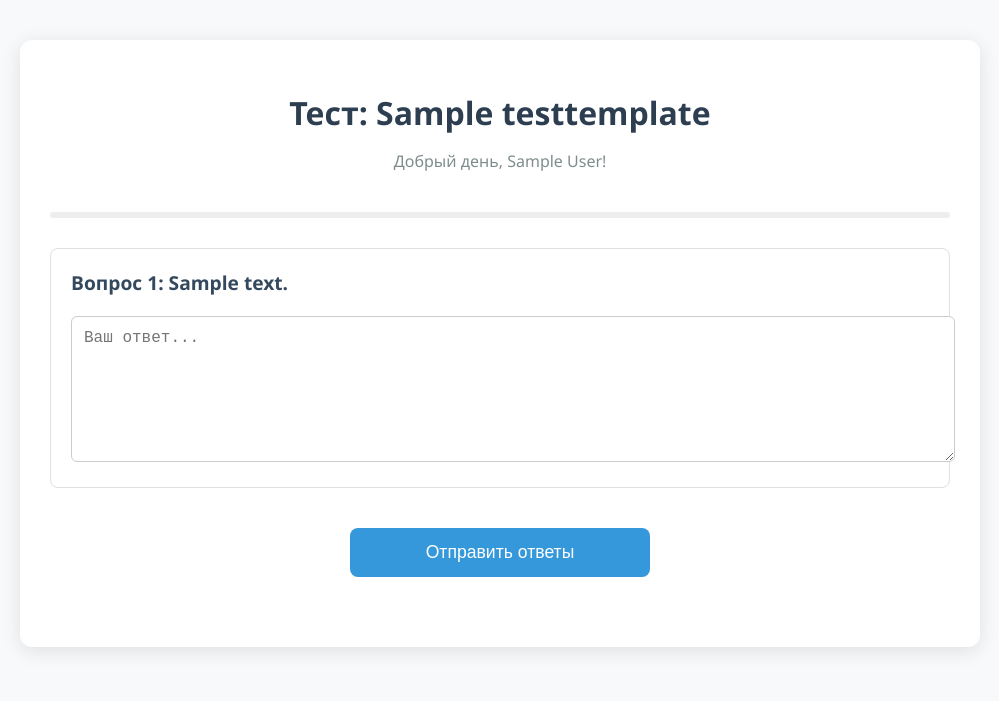
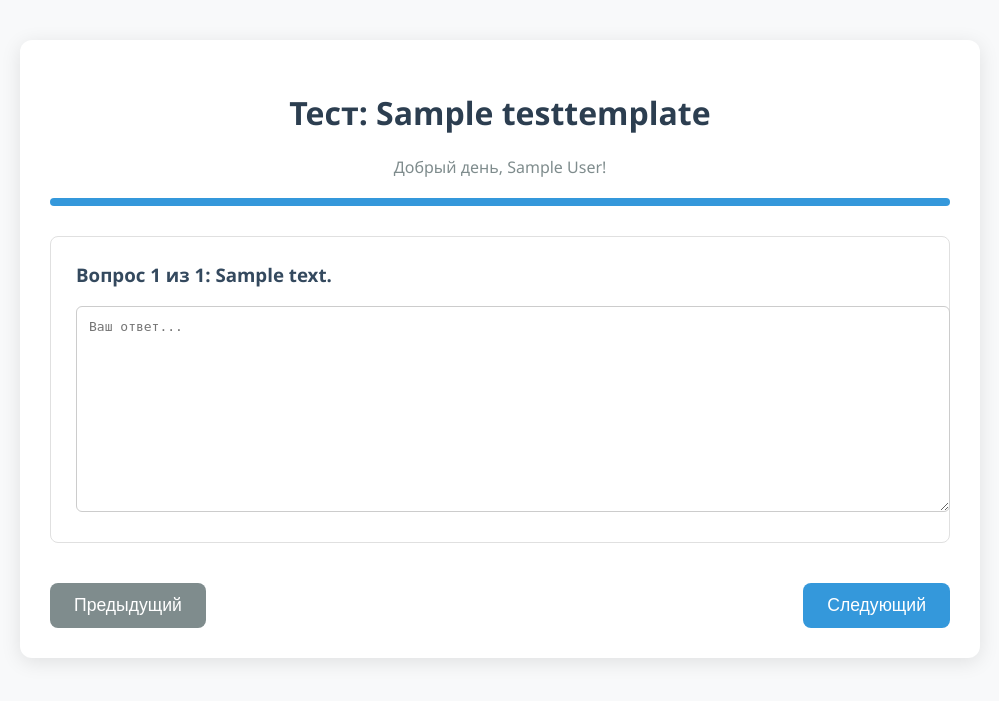
Before and after one commit to egor-morozik/InterviewTestsSystem, a Django app: template backend/templates/candidate_interface/test_page.html in a window 1280 px wide. Shown: the top 701 px of the page, without its empty margins (140-1139 px from the left). Run offline with Django 5.2, Linux system fonts and the light colour scheme; tables that the repository leaves empty hold one stand-in row (values such as "Sample post"); the template is opened without the code that fills it: values that come from a table or form of the project are taken from there, most other values are stand-ins (such as "Sample title", 1, 10 or a date in 2020).

Commit message:
Add questions order logic in questions template throw many to many with questions with new model

```diff
--- a/backend/candidate_interface/models.py
+++ b/backend/candidate_interface/models.py
@@ -45,6 +45,9 @@ class Invitation(models.Model):
         default=False,
         verbose_name="Пройден",
         )
+
+    def __str__(self):
+        return f"Приглашение для {self.candidate.email}-{self.test_template.name}"
 
 class Answer(models.Model):
     invitation = models.ForeignKey(
--- a/backend/candidate_interface/urls.py
+++ b/backend/candidate_interface/urls.py
@@ -5,4 +5,6 @@ app_name = 'candidate_interface'
 
 urlpatterns = [
     path('test/<uuid:unique_link>/', views.take_test, name='take_test'),
+    path('test/<uuid:unique_link>/<int:question_id>/', views.take_test, name='take_test'),
+    path('test/<uuid:unique_link>/finish/', views.finish_test, name='finish_test'),
 ]
--- a/backend/interviewer_interface/models.py
+++ b/backend/interviewer_interface/models.py
@@ -12,8 +12,32 @@ class TestTemplate(models.Model):
     description = models.TextField(
         verbose_name="Описание",
         )
+    questions = models.ManyToManyField(
+        'Question',
+        through='TestTemplateQuestion',
+        related_name='templates',
+        verbose_name="Вопросы"
+    )
     def __str__(self):
         return f"{self.name}"
+
+class TestTemplateQuestion(models.Model):
+    template = models.ForeignKey(TestTemplate, on_delete=models.CASCADE)
+    question = models.ForeignKey('Question', on_delete=models.CASCADE)
+    order = models.PositiveIntegerField(
+        default=0,
+        verbose_name="Порядок в тесте",
+        help_text="Чем меньше — тем раньше вопрос"
+    )
+
+    class Meta:
+        ordering = ['order']
+        unique_together = ('template', 'question')
+        verbose_name = "Вопрос в шаблоне"
+        verbose_name_plural = "Вопросы в шаблоне"
+
+    def __str__(self):
+        return f"{self.template} — {self.question} (порядок {self.order})"
 
 class Tag(models.Model):
     name = models.CharField(
@@ -41,12 +65,6 @@ class Question(models.Model):
         default='medium',
         verbose_name="Сложность вопроса",
     )
-    template = models.ForeignKey(
-        'TestTemplate',
-        on_delete=models.CASCADE,
-        related_name='questions',
-        verbose_name="Шаблон теста",
-        )
     text = models.TextField(verbose_name="Текст вопроса")
     question_type = models.CharField(
         max_length=20,
@@ -67,6 +85,9 @@ class Question(models.Model):
         related_name='questions',
         verbose_name="Теги"
     )
+    def __str__(self):
+        return f"{self.text[:50]}{'...' if len(self.text) > 50 else ''}"
+
 
 class Choice(models.Model):
     question = models.ForeignKey(
--- a/backend/templates/candidate_interface/test_page.html
+++ b/backend/templates/candidate_interface/test_page.html
@@ -3,156 +3,77 @@
 <head>
     <meta charset="UTF-8">
     <meta name="viewport" content="width=device-width, initial-scale=1.0">
-    <title>Тест: {{ invitation.test_template.name }}</title>
+    <title>Тест: {{ invitation.test_template.name }} — Вопрос {{ current_index }} из {{ total_questions }}</title>
     <style>
-        body {
-            font-family: 'Segoe UI', Tahoma, Geneva, Verdana, sans-serif;
-            background-color: #f8f9fa;
-            color: #333;
-            margin: 0;
-            padding: 0;
-        }
-        .container {
-            max-width: 900px;
-            margin: 40px auto;
-            padding: 30px;
-            background: white;
-            border-radius: 12px;
-            box-shadow: 0 4px 20px rgba(0,0,0,0.1);
-        }
-        h1 {
-            text-align: center;
-            color: #2c3e50;
-            margin-bottom: 10px;
-        }
-        .subtitle {
-            text-align: center;
-            color: #7f8c8d;
-            margin-bottom: 40px;
-        }
-        .question {
-            margin-bottom: 35px;
-            padding: 20px;
-            background: #fff;
-            border: 1px solid #e0e0e0;
-            border-radius: 8px;
-            transition: all 0.2s;
-        }
-        .question:hover {
-            box-shadow: 0 2px 10px rgba(0,0,0,0.08);
-        }
-        .question h3 {
-            margin-top: 0;
-            color: #34495e;
-            font-size: 1.2em;
-        }
-        label {
-            display: block;
-            margin: 12px 0;
-            font-size: 1.05em;
-            cursor: pointer;
-        }
-        input[type="radio"], input[type="checkbox"] {
-            margin-right: 12px;
-            transform: scale(1.2);
-        }
-        textarea {
-            width: 100%;
-            min-height: 120px;
-            padding: 12px;
-            border: 1px solid #ccc;
-            border-radius: 6px;
-            font-family: 'Courier New', monospace;
-            font-size: 1em;
-            resize: vertical;
-        }
-        .submit-btn {
-            display: block;
-            width: 100%;
-            max-width: 300px;
-            margin: 40px auto;
-            padding: 14px;
-            background: #3498db;
-            color: white;
-            border: none;
-            border-radius: 8px;
-            font-size: 1.1em;
-            cursor: pointer;
-            transition: 0.3s;
-        }
-        .submit-btn:hover {
-            background: #2980b9;
-        }
-        .progress {
-            height: 6px;
-            background: #eee;
-            margin-bottom: 30px;
-            border-radius: 3px;
-            overflow: hidden;
-        }
-        .progress-bar {
-            height: 100%;
-            width: 0%;
-            background: #3498db;
-            transition: width 0.4s;
-        }
-        @media (max-width: 768px) {
-            .container { padding: 20px; margin: 20px; }
-        }
+        body { font-family: 'Segoe UI', sans-serif; background: #f8f9fa; margin: 0; padding: 0; }
+        .container { max-width: 900px; margin: 40px auto; padding: 30px; background: white; border-radius: 12px; box-shadow: 0 4px 20px rgba(0,0,0,0.1); }
+        h1 { text-align: center; color: #2c3e50; }
+        .progress { height: 8px; background: #eee; border-radius: 4px; margin: 20px 0; overflow: hidden; }
+        .progress-bar { height: 100%; width: {{ current_index|floatformat:0 }}/ {{ total_questions }}%; background: #3498db; transition: width 0.4s; }
+        .question { margin: 30px 0; padding: 25px; background: #fff; border: 1px solid #e0e0e0; border-radius: 8px; }
+        .question h3 { margin-top: 0; color: #34495e; }
+        label { display: block; margin: 15px 0; font-size: 1.05em; cursor: pointer; }
+        input[type="radio"], input[type="checkbox"] { margin-right: 12px; transform: scale(1.2); }
+        textarea { width: 100%; min-height: 180px; padding: 12px; border: 1px solid #ccc; border-radius: 6px; font-family: monospace; font-size: 1em; }
+        .navigation { display: flex; justify-content: space-between; margin-top: 40px; }
+        .btn { padding: 12px 24px; border: none; border-radius: 8px; cursor: pointer; font-size: 1.1em; transition: 0.2s; }
+        .btn-prev { background: #7f8c8d; color: white; }
+        .btn-next { background: #3498db; color: white; }
+        .btn-finish { background: #27ae60; color: white; }
+        .btn:disabled { background: #ccc; cursor: not-allowed; }
     </style>
 </head>
 <body>
     <div class="container">
         <h1>Тест: {{ invitation.test_template.name }}</h1>
-        <p class="subtitle">Добрый день, {{ invitation.candidate.full_name }}!</p>
+        <p style="text-align:center; color:#7f8c8d;">Добрый день, {{ invitation.candidate.full_name }}!</p>
 
         <div class="progress">
-            <div class="progress-bar" id="progressBar"></div>
+            <div class="progress-bar"></div>
         </div>
 
-        <form method="post" id="testForm">
-            {% csrf_token %}
+        <div class="question">
+            <h3>Вопрос {{ current_index }} из {{ total_questions }}: {{ current_question.text }}</h3>
 
-            {% for question in questions %}
-            <div class="question">
-                <h3>Вопрос {{ forloop.counter }}: {{ question.text }}</h3>
+            {% if current_question.question_type == 'text' %}
+                <textarea name="question_{{ current_question.id }}" required placeholder="Ваш ответ..."></textarea>
 
-                {% if question.question_type == 'text' %}
-                    <textarea name="question_{{ question.id }}" required placeholder="Ваш ответ..."></textarea>
-
-                {% elif question.question_type == 'single_choice' %}
-                    {% for choice in question.choices.all %}
+            {% elif current_question.question_type == 'single_choice' %}
+                {% for choice in current_question.choices.all %}
                 <label>
-                        <input type="radio" name="question_{{ question.id }}" value="{{ choice.id }}" required>
+                    <input type="radio" name="question_{{ current_question.id }}" value="{{ choice.id }}">
                     {{ choice.text }}
                 </label>
                 {% endfor %}
 
-                {% elif question.question_type == 'multiple_choice' %}
-                    {% for choice in question.choices.all %}
+            {% elif current_question.question_type == 'multiple_choice' %}
+                {% for choice in current_question.choices.all %}
                 <label>
-                        <input type="checkbox" name="question_{{ question.id }}" value="{{ choice.id }}">
+                    <input type="checkbox" name="question_{{ current_question.id }}" value="{{ choice.id }}">
                     {{ choice.text }}
                 </label>
                 {% endfor %}
 
-                {% elif question.question_type == 'code' %}
-                    <textarea name="question_{{ question.id }}" rows="12" placeholder="Напишите код здесь..."></textarea>
+            {% elif current_question.question_type == 'code' %}
+                <textarea name="question_{{ current_question.id }}" rows="12" placeholder="Напишите код здесь..."></textarea>
             {% endif %}
         </div>
-            {% endfor %}
 
-            <button type="submit" class="submit-btn">Отправить ответы</button>
+        <div class="navigation">
+            <form method="post">
+                {% csrf_token %}
+                <input type="hidden" name="action" value="prev">
+                <button type="submit" class="btn btn-prev" {% if is_first %}disabled{% endif %}>Предыдущий</button>
+            </form>
+
+            <form method="post">
+                {% csrf_token %}
+                <input type="hidden" name="action" value="{% if is_last %}finish{% else %}next{% endif %}">
+                <button type="submit" class="btn {% if is_last %}btn-finish{% else %}btn-next{% endif %}" {% if is_last %}name="finish"{% endif %}>
+                    {% if is_last %}Закончить тест{% else %}Следующий{% endif %}
+                </button>
             </form>
         </div>
-
-    <script>
-        window.addEventListener('scroll', function() {
-            const winScroll = document.body.scrollTop || document.documentElement.scrollTop;
-            const height = document.documentElement.scrollHeight - document.documentElement.clientHeight;
-            const scrolled = (winScroll / height) * 100;
-            document.getElementById('progressBar').style.width = scrolled + '%';
-        });
-    </script>
+    </div>
 </body>
 </html>
```
Also changed, not shown: backend/candidate_interface/views.py (+58 -19 lines), backend/interviewer_interface/admin.py (+11 -4 lines), backend/interviewer_interface/migrations/0007_remove_question_template_testtemplatequestion_and_more.py (added). Lines whose indentation alone changed are shown as unchanged.
